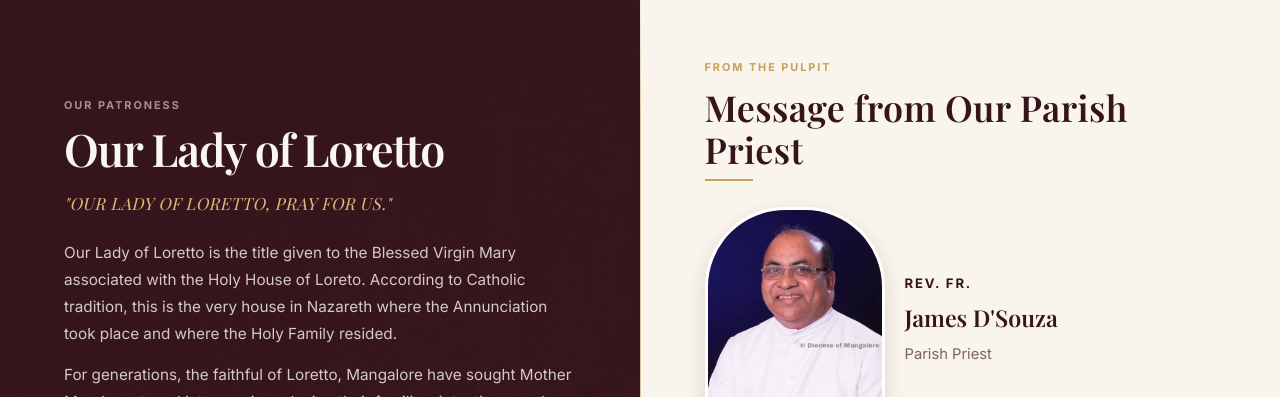
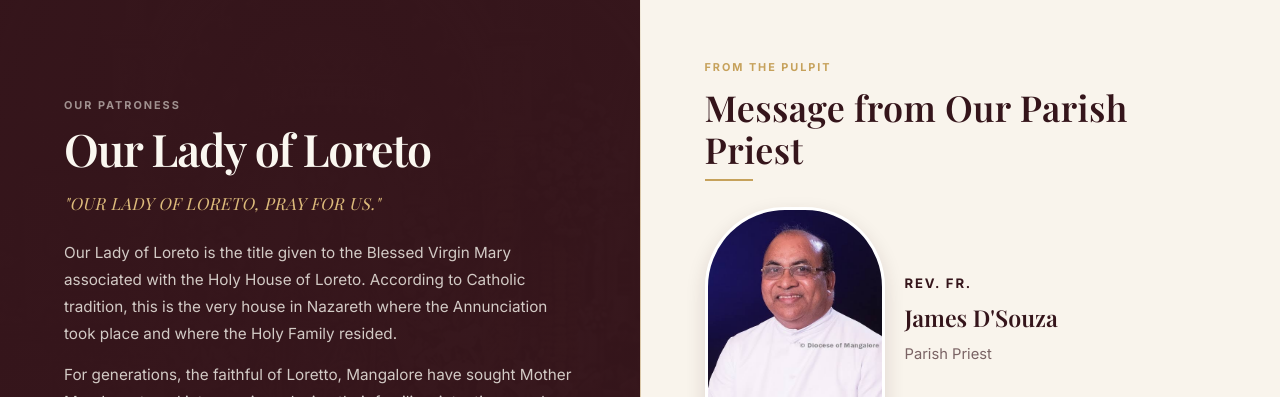
Before and after one commit to appvertex/loretto, a React (Vite) app: page / in a window 1280 px wide. Shown: the part 1538-1935 px from the top of the page. Built offline with nearby package versions, Linux system fonts and the light colour scheme; no server answers; a web font is replaced by a local one.

Commit message:
Correct Patroness name to Loreto

```diff
--- a/src/components/home/PatronessAndPriestSection.jsx
+++ b/src/components/home/PatronessAndPriestSection.jsx
@@ -27,7 +27,7 @@ const PatronessAndPriestSection = () => {
           <div className="combined-section__patroness-img-wrap">
             <img
               src={`${import.meta.env.BASE_URL}images/patroness-mary.jpg`}
-              alt="Our Lady of Loretto Statue and Marian Devotion"
+              alt="Our Lady of Loreto Statue and Marian Devotion"
               className="combined-section__patroness-img"
             />
             <div className="combined-section__patroness-img-overlay" aria-hidden="true" />
@@ -36,14 +36,14 @@ const PatronessAndPriestSection = () => {
           {/* Content */}
           <div className="combined-section__patroness-body">
             <span className="combined-section__eyebrow">Our Patroness</span>
-            <h2 className="combined-section__patroness-title">Our Lady of Loretto</h2>
+            <h2 className="combined-section__patroness-title">Our Lady of Loreto</h2>
 
             <blockquote className="combined-section__patroness-quote">
-              "OUR LADY OF LORETTO, PRAY FOR US."
+              "OUR LADY OF LORETO, PRAY FOR US."
             </blockquote>
 
             <p className="combined-section__patroness-text">
-              Our Lady of Loretto is the title given to the Blessed Virgin Mary associated with
+              Our Lady of Loreto is the title given to the Blessed Virgin Mary associated with
               the Holy House of Loreto. According to Catholic tradition, this is the very house
               in Nazareth where the Annunciation took place and where the Holy Family resided.
             </p>
--- a/src/data/about.js
+++ b/src/data/about.js
@@ -18,16 +18,16 @@ export const initialAboutContent = {
     imageAlt: 'Our Lady of Loretto Church - historical landmark',
   },
   patroness: {
-    heroTitle: 'Our Lady of Loretto',
+    heroTitle: 'Our Lady of Loreto',
     image: asset('patroness-mary.jpg'),
-    imageAlt: 'Our Lady of Loretto',
-    devotionalTitle: 'Our Lady of Loretto, Pray For Us',
+    imageAlt: 'Our Lady of Loreto',
+    devotionalTitle: 'Our Lady of Loreto, Pray For Us',
     feastLabel: 'Annual Feast Day',
     feastDate: 'December 10',
-    significanceHeading: 'The Significance of Our Lady of Loretto',
+    significanceHeading: 'The Significance of Our Lady of Loreto',
     significanceParagraphOne: 'The title Our Lady of Loretto refers to the Holy House of Loreto, the sacred dwelling in Nazareth where the Virgin Mary was born, received the Annunciation from the Angel Gabriel, and raised Jesus Christ with St. Joseph.',
     significanceParagraphTwo: 'Our parish in Loretto, Mangalore invokes Mother Mary under this cherished Marian title, seeking her guidance, peace, and maternal intercession for all families in our community.',
-    prayerHeading: 'Prayer to Our Lady of Loretto',
+    prayerHeading: 'Prayer to Our Lady of Loreto',
     prayer: 'O Holy Mother of God, Queen of Heaven and Patroness of Our Parish, look with love upon your children gathered under your mantle. Intercede for our families, protect our youth, comfort the sick, and guide our parish community in faithful witness to your Divine Son. Amen.',
   },
   diocese: {
```
Also changed, not shown: src/components/home/OurPatronessSection.jsx (+5 -5 lines).
